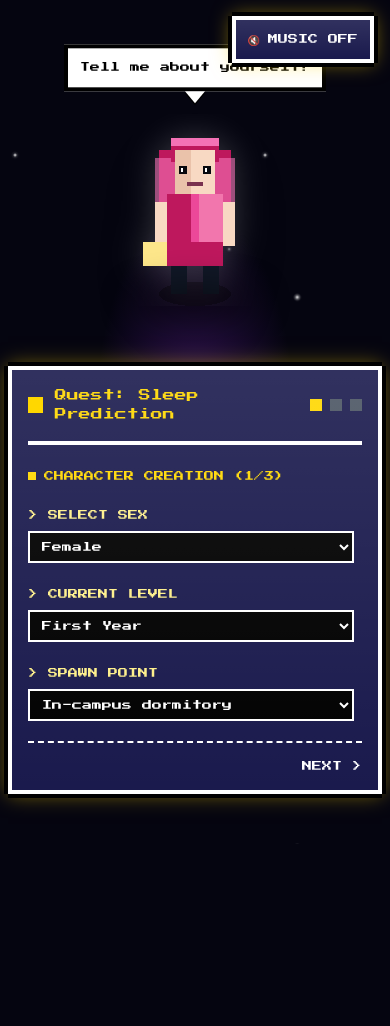
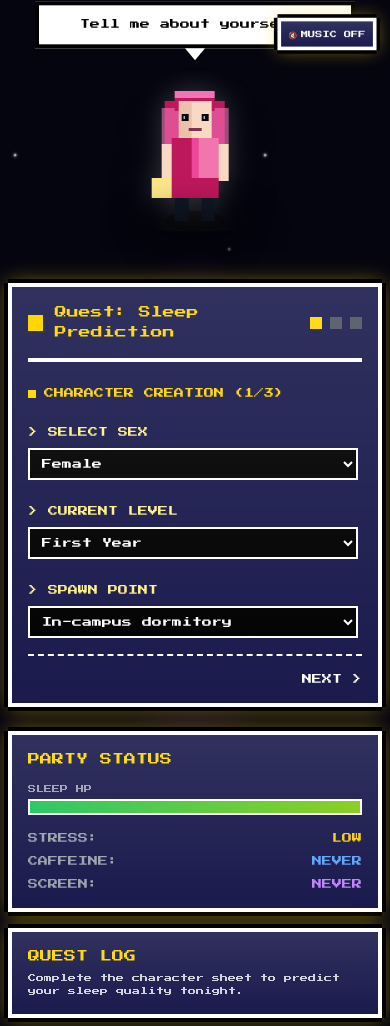
Before and after one commit to I-jidd/Sleep-Quality-Prediction-Web-App, a Flask app: page / in a window 390 px wide. Before the commit the page ends 844 px from the top, so only its background shows below. Run offline with Flask 3, Linux system fonts and the light colour scheme; some libraries are stand-ins or nearby versions.

Commit message:
adjusted the responsiveness of the app for mobile devices

```diff
--- a/static/css/style.css
+++ b/static/css/style.css
@@ -217,3 +217,35 @@ input:focus {
     opacity: 0;
   }
 }
+
+@media (max-width: 640px) {
+  body {
+    align-items: flex-start;
+  }
+
+  #formContainer {
+    max-height: 65vh;
+  }
+
+  #avatarDialogue {
+    width: 100%;
+    max-width: 320px;
+  }
+
+  #avatarContainer {
+    width: 10rem;
+    height: 10rem;
+  }
+
+  #musicToggle {
+    transform: scale(0.9);
+  }
+
+  #resultOverlay .border-4 {
+    padding: 1.25rem;
+  }
+
+  #resultOverlay h2 {
+    font-size: 0.85rem;
+  }
+}
--- a/templates/index.html
+++ b/templates/index.html
@@ -54,12 +54,12 @@
     </script>
   </head>
   <body
-    class="font-pixel text-white min-h-screen flex items-center justify-center p-2 sm:p-4"
+    class="font-pixel text-white min-h-screen flex flex-col items-center justify-start lg:justify-center p-2 sm:p-4 gap-4 overflow-x-hidden"
   >
     <!-- Music Control Button -->
     <button
       id="musicToggle"
-      class="fixed top-4 right-4 z-[100] pixel-button nes-container bg-rpg-blue p-3 text-[10px] hover:bg-opacity-80 flex items-center gap-2 cursor-pointer"
+      class="fixed top-4 right-2 sm:right-4 z-[100] pixel-button nes-container bg-rpg-blue px-2 py-2 sm:p-3 text-[8px] sm:text-[10px] hover:bg-opacity-80 flex items-center gap-1 sm:gap-2 cursor-pointer"
       title="Click to toggle background music"
     >
       <span id="musicIcon">🔇</span>
@@ -68,10 +68,10 @@
 
     <!-- Main Game Container -->
     <div
-      class="flex flex-col lg:flex-row gap-8 w-full max-w-6xl items-end justify-center relative z-20"
+      class="flex flex-col lg:flex-row gap-6 sm:gap-8 w-full max-w-6xl items-stretch lg:items-end justify-center relative z-20"
     >
       <!-- LEFT: Stats Panel -->
-      <div class="hidden lg:block w-64 space-y-4">
+      <div class="w-full lg:w-64 space-y-4 order-3 lg:order-1">
         <div class="nes-container bg-rpg-blue p-4">
           <h3 class="text-xs text-rpg-gold mb-4">PARTY STATUS</h3>
 
@@ -111,7 +111,7 @@
 
       <!-- CENTER: The RPG Dialogue Box (The Form) -->
       <div
-        class="nes-container bg-rpg-blue w-full lg:w-2/3 p-4 sm:p-6 relative order-2 lg:order-1"
+        class="nes-container bg-rpg-blue w-full lg:w-2/3 p-4 sm:p-6 relative order-2"
       >
         <!-- Header with Step Indicator -->
         <div class="border-b-4 border-white pb-4 mb-6">
@@ -135,7 +135,7 @@
         <form id="sleepForm" onsubmit="event.preventDefault();">
           <div
             id="formContainer"
-            class="space-y-6 h-64 sm:h-80 lg:h-96 overflow-y-auto pr-2"
+            class="space-y-6 max-h-[65vh] sm:h-80 lg:h-96 overflow-y-auto pr-1 sm:pr-2"
           >
             <!-- Step 1: Character Creation -->
             <div id="step-1" class="step active space-y-6">
@@ -425,7 +425,7 @@
         <!-- Loading Overlay -->
         <div
           id="loadingOverlay"
-          class="absolute inset-0 bg-black/95 z-40 hidden flex-col items-center justify-center"
+          class="absolute inset-0 bg-black/95 z-40 hidden flex-col items-center justify-center overflow-y-auto"
         >
           <div class="text-rpg-gold text-sm sm:text-lg mb-4 animate-pulse">
             CASTING SPELL...
@@ -446,7 +446,7 @@
         <!-- Result Overlay -->
         <div
           id="resultOverlay"
-          class="absolute inset-0 bg-black/95 z-50 flex-col items-center justify-center p-4 text-center hidden"
+          class="absolute inset-0 bg-black/95 z-50 flex-col items-center justify-center p-4 text-center hidden overflow-y-auto"
         >
           <h2
             class="text-sm sm:text-lg text-rpg-gold mb-6 uppercase animate-bounce-slow"
@@ -460,7 +460,7 @@
             <p class="text-xs text-gray-400 mb-3">PREDICTION:</p>
             <div
               id="resultSpriteSlot"
-              class="w-32 h-32 sm:w-40 sm:h-40 mx-auto mb-4 bg-black/30 border-2 border-white flex items-center justify-center rounded-lg overflow-hidden"
+              class="w-28 h-28 sm:w-40 sm:h-40 mx-auto mb-4 bg-black/30 border-2 border-white flex items-center justify-center rounded-lg overflow-hidden"
             >
               <span class="text-[8px] text-gray-500 text-center px-2">
                 Sprite appears here after prediction
@@ -514,7 +514,7 @@
         <!-- Avatar Container -->
         <div
           id="avatarContainer"
-          class="w-48 h-48 sm:w-64 sm:h-64 lg:w-80 lg:h-80 relative flex items-end justify-center"
+          class="w-40 h-40 sm:w-64 sm:h-64 lg:w-80 lg:h-80 relative flex items-end justify-center"
         >
           <!-- MALE AVATAR -->
           <svg
```
